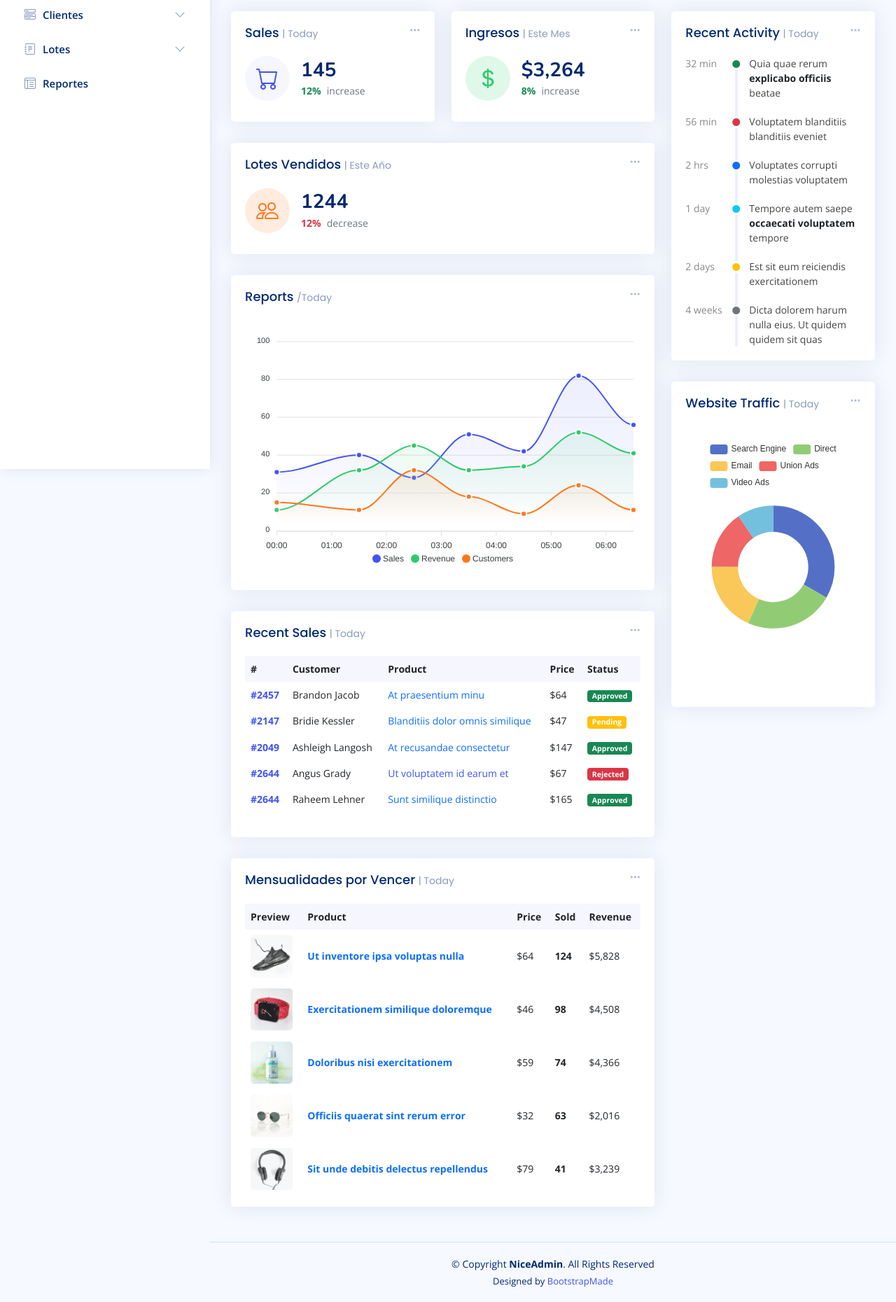
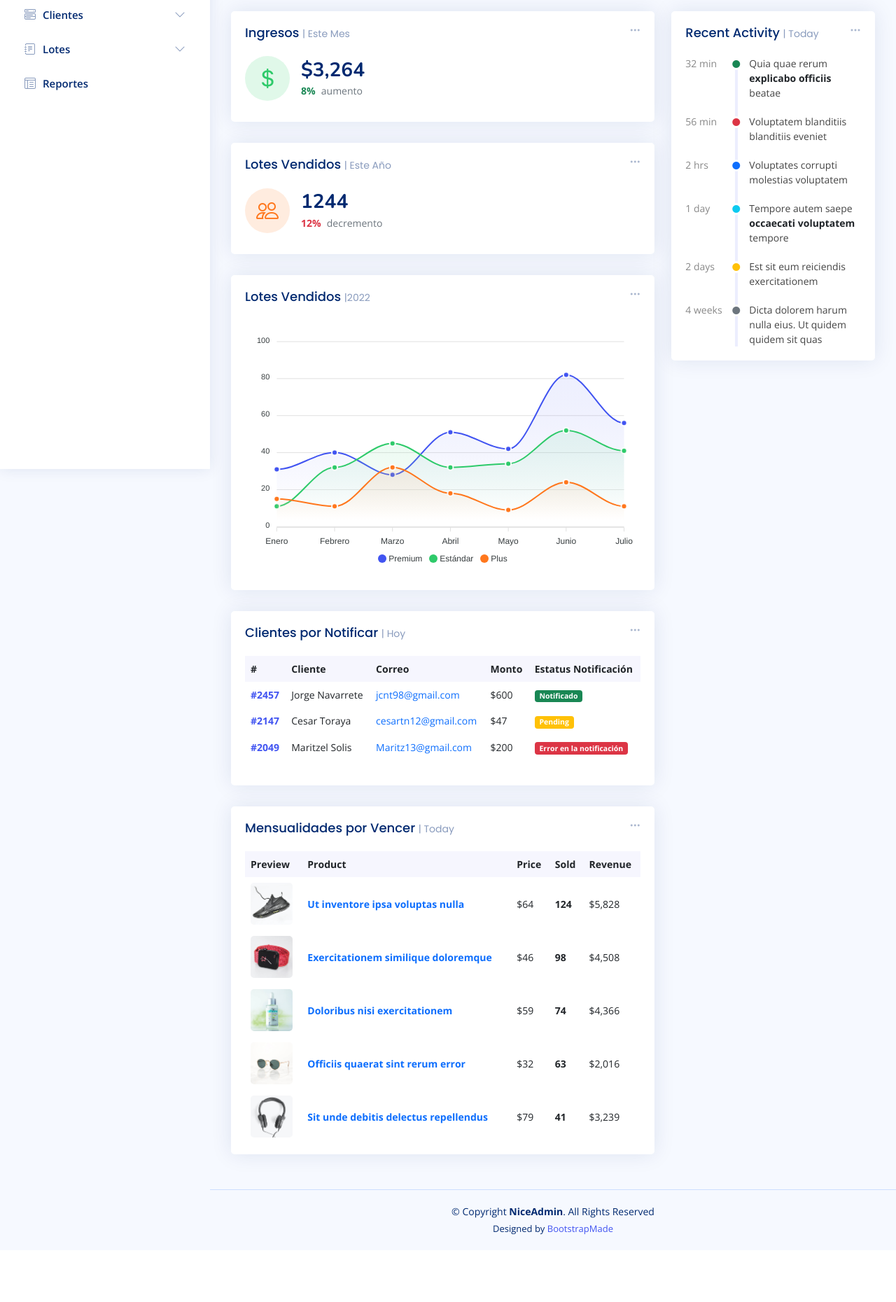
Before and after one commit to jnava98/proyectoAmares, a PHP site: page /assets/pages/control.php in a window 1280 px wide. Shown: the part 130-1990 px from the top of the page at 70% size. After the commit the page ends 1894 px from the top, so only its background shows below. Run offline with PHP 8.4, Linux system fonts and the light colour scheme; a user stored in the database is signed in; some libraries are stand-ins or nearby versions.

Commit message:
cambios reunion
cambios reunion

```diff
--- a/assets/pages/control.php
+++ b/assets/pages/control.php
@@ -185,43 +185,10 @@ if(!(empty($_SESSION["usuario"]))){
         <div class="col-lg-8">
           <div class="row">
 
-            <!-- Sales Card -->
-            <div class="col-xxl-4 col-md-6">
-              <div class="card info-card sales-card">
 
-                <div class="filter">
-                  <a class="icon" href="#" data-bs-toggle="dropdown"><i class="bi bi-three-dots"></i></a>
-                  <ul class="dropdown-menu dropdown-menu-end dropdown-menu-arrow">
-                    <li class="dropdown-header text-start">
-                      <h6>Filter</h6>
-                    </li>
 
-                    <li><a class="dropdown-item" href="#">Today</a></li>
-                    <li><a class="dropdown-item" href="#">This Month</a></li>
-                    <li><a class="dropdown-item" href="#">This Year</a></li>
-                  </ul>
-                </div>
-
-                <div class="card-body">
-                  <h5 class="card-title">Sales <span>| Today</span></h5>
-
-                  <div class="d-flex align-items-center">
-                    <div class="card-icon rounded-circle d-flex align-items-center justify-content-center">
-                      <i class="bi bi-cart"></i>
-                    </div>
-                    <div class="ps-3">
-                      <h6>145</h6>
-                      <span class="text-success small pt-1 fw-bold">12%</span> <span class="text-muted small pt-2 ps-1">increase</span>
-
-                    </div>
-                  </div>
-                </div>
-
-              </div>
-            </div><!-- End Sales Card -->
-
-            <!-- Revenue Card -->
-            <div class="col-xxl-4 col-md-6">
+            <!-- Ingresos Card -->
+            <div class="col-xxl-4 col-xl-12">
               <div class="card info-card revenue-card">
 
                 <div class="filter">
@@ -246,16 +213,16 @@ if(!(empty($_SESSION["usuario"]))){
                     </div>
                     <div class="ps-3">
                       <h6>$3,264</h6>
-                      <span class="text-success small pt-1 fw-bold">8%</span> <span class="text-muted small pt-2 ps-1">increase</span>
+                      <span class="text-success small pt-1 fw-bold">8%</span> <span class="text-muted small pt-2 ps-1">aumento</span>
 
                     </div>
                   </div>
                 </div>
 
               </div>
-            </div><!-- End Revenue Card -->
+            </div><!-- End ingreos Card -->
 
-            <!-- Customers Card -->
+            <!-- Lotes Vendidos Card -->
             <div class="col-xxl-4 col-xl-12">
 
               <div class="card info-card customers-card">
@@ -282,7 +249,7 @@ if(!(empty($_SESSION["usuario"]))){
                     </div>
                     <div class="ps-3">
                       <h6>1244</h6>
-                      <span class="text-danger small pt-1 fw-bold">12%</span> <span class="text-muted small pt-2 ps-1">decrease</span>
+                      <span class="text-danger small pt-1 fw-bold">12%</span> <span class="text-muted small pt-2 ps-1">decremento</span>
 
                     </div>
                   </div>
@@ -310,7 +277,7 @@ if(!(empty($_SESSION["usuario"]))){
                 </div>
 
                 <div class="card-body">
-                  <h5 class="card-title">Reports <span>/Today</span></h5>
+                  <h5 class="card-title">Lotes Vendidos <span>|2022</span></h5>
 
                   <!-- Line Chart -->
                   <div id="reportsChart"></div>
@@ -319,13 +286,13 @@ if(!(empty($_SESSION["usuario"]))){
                     document.addEventListener("DOMContentLoaded", () => {
                       new ApexCharts(document.querySelector("#reportsChart"), {
                         series: [{
-                          name: 'Sales',
+                          name: 'Premium',
                           data: [31, 40, 28, 51, 42, 82, 56],
                         }, {
-                          name: 'Revenue',
+                          name: 'Estándar',
                           data: [11, 32, 45, 32, 34, 52, 41]
                         }, {
-                          name: 'Customers',
+                          name: 'Plus',
                           data: [15, 11, 32, 18, 9, 24, 11]
                         }],
                         chart: {
@@ -356,14 +323,47 @@ if(!(empty($_SESSION["usuario"]))){
                           width: 2
                         },
                         xaxis: {
-                          type: 'datetime',
-                          categories: ["2018-09-19T00:00:00.000Z", "2018-09-19T01:30:00.000Z", "2018-09-19T02:30:00.000Z", "2018-09-19T03:30:00.000Z", "2018-09-19T04:30:00.000Z", "2018-09-19T05:30:00.000Z", "2018-09-19T06:30:00.000Z"]
+                          type: 'date',
+                          categories: ["Enero", "Febrero", "Marzo", "Abril", "Mayo", "Junio", "Julio"]
                         },
                         tooltip: {
                           x: {
-                            format: 'dd/MM/yy HH:mm'
+                            format: 'dd/MM/yy'
                           },
-                        }
+                        },
+                        toolbar: {
+                          show: true,
+                          offsetX: 0,
+                          offsetY: 0,
+                          tools: {
+                            download: true,
+                            selection: true,
+                            zoom: true,
+                            zoomin: true,
+                            zoomout: true,
+                            pan: true,
+                            reset: true | '<img src="/static/icons/reset.png" width="20">',
+                            customIcons: []
+                          },
+                          export: {
+                            csv: {
+                              filename: undefined,
+                              columnDelimiter: ',',
+                              headerCategory: 'category',
+                              headerValue: 'value',
+                              dateFormatter(timestamp) {
+                                return new Date(timestamp).toDateString()
+                              }
+                            },
+                            svg: {
+                              filename: undefined,
+                            },
+                            png: {
+                              filename: undefined,
+                            }
+                          },
+                          autoSelected: 'zoom'
+                        },
                       }).render();
                     });
                   </script>
@@ -392,53 +392,39 @@ if(!(empty($_SESSION["usuario"]))){
                 </div>
 
                 <div class="card-body">
-                  <h5 class="card-title">Recent Sales <span>| Today</span></h5>
+                  <h5 class="card-title">Clientes por Notificar <span>| Hoy</span></h5>
 
                   <table class="table table-borderless datatable">
                     <thead>
                       <tr>
                         <th scope="col">#</th>
-                        <th scope="col">Customer</th>
-                        <th scope="col">Product</th>
-                        <th scope="col">Price</th>
-                        <th scope="col">Status</th>
+                        <th scope="col">Cliente</th>
+                        <th scope="col">Correo</th>
+                        <th scope="col">Monto</th>
+                        <th scope="col">Estatus Notificación</th>
                       </tr>
                     </thead>
                     <tbody>
                       <tr>
                         <th scope="row"><a href="#">#2457</a></th>
-                        <td>Brandon Jacob</td>
-                        <td><a href="#" class="text-primary">At praesentium minu</a></td>
-                        <td>$64</td>
-                        <td><span class="badge bg-success">Approved</span></td>
+                        <td>Jorge Navarrete</td>
+                        <td><a href="#" class="text-primary">jcnt98@gmail.com</a></td>
+                        <td>$600</td>
+                        <td><span class="badge bg-success">Notificado</span></td>
                       </tr>
                       <tr>
                         <th scope="row"><a href="#">#2147</a></th>
-                        <td>Bridie Kessler</td>
-                        <td><a href="#" class="text-primary">Blanditiis dolor omnis similique</a></td>
+                        <td>Cesar Toraya</td>
+                        <td><a href="#" class="text-primary">cesartn12@gmail.com</a></td>
                         <td>$47</td>
                         <td><span class="badge bg-warning">Pending</span></td>
                       </tr>
                       <tr>
                         <th scope="row"><a href="#">#2049</a></th>
-                        <td>Ashleigh Langosh</td>
-                        <td><a href="#" class="text-primary">At recusandae consectetur</a></td>
-                        <td>$147</td>
-                        <td><span class="badge bg-success">Approved</span></td>
-                      </tr>
-                      <tr>
-                        <th scope="row"><a href="#">#2644</a></th>
-                        <td>Angus Grady</td>
-                        <td><a href="#" class="text-primar">Ut voluptatem id earum et</a></td>
-                        <td>$67</td>
-                        <td><span class="badge bg-danger">Rejected</span></td>
-                      </tr>
-                      <tr>
-                        <th scope="row"><a href="#">#2644</a></th>
-                        <td>Raheem Lehner</td>
-                        <td><a href="#" class="text-primary">Sunt similique distinctio</a></td>
-                        <td>$165</td>
-                        <td><span class="badge bg-success">Approved</span></td>
+                        <td>Maritzel Solis</td>
+                        <td><a href="#" class="text-primary">Maritz13@gmail.com</a></td>
+                        <td>$200</td>
+                        <td><span class="badge bg-danger">Error en la notificación</span></td>
                       </tr>
                     </tbody>
                   </table>
@@ -604,7 +590,7 @@ if(!(empty($_SESSION["usuario"]))){
           <!-- Budget Report -->
 
 
-          <!-- Website Traffic -->
+          <!-- Website Traffic
           <div class="card">
             <div class="filter">
               <a class="icon" href="#" data-bs-toggle="dropdown"><i class="bi bi-three-dots"></i></a>
@@ -619,7 +605,7 @@ if(!(empty($_SESSION["usuario"]))){
               </ul>
             </div>
 
-            <div class="card-body pb-0">
+            <!--div class="card-body pb-0">
               <h5 class="card-title">Website Traffic <span>| Today</span></h5>
 
               <div id="trafficChart" style="min-height: 400px;" class="echart"></div>
@@ -680,7 +666,7 @@ if(!(empty($_SESSION["usuario"]))){
               </script>
 
             </div>
-          </div><!-- End Website Traffic -->
+          </div> End Website Traffic -->
 
 
 
```
